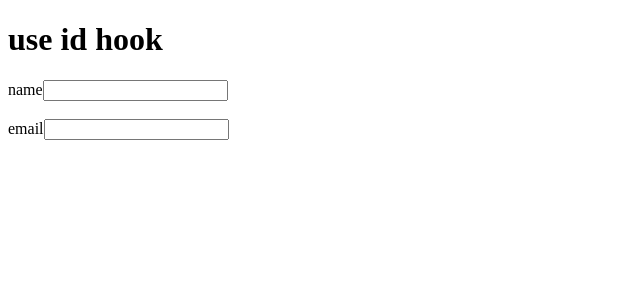
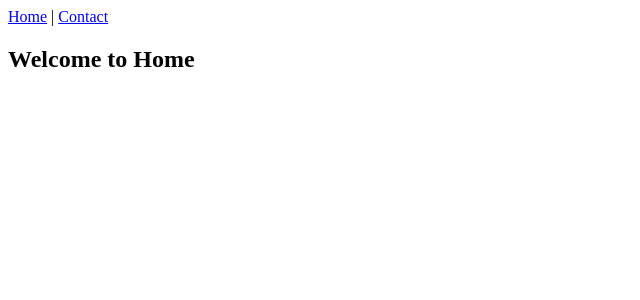
Before and after one commit to atifrafi/react-practice, a React (Vite) app: page / in a window 1280 px wide. Shown: the top 300 px of the page, without its empty margins (0-640 px from the left). Built offline with nearby package versions, Linux system fonts and the light colour scheme.

Commit message:
react router

```diff
--- a/package.json
+++ b/package.json
@@ -18,6 +18,7 @@
     "react": "^19.2.7",
     "react-bootstrap": "^2.10.10",
     "react-dom": "^19.2.7",
+    "react-router": "^7.18.1",
     "styled-components": "^6.4.3",
     "tailwindcss": "^4.3.2"
   },
--- a/src/App.jsx
+++ b/src/App.jsx
@@ -46,6 +46,8 @@ import UserProfile from "./components/33-context api/UserProfile";
 import GuestProfile from "./components/33-context api/GuestProfile";
 import FormHandling from "./components/34-useActionState hook/FormHandling";
 import ID from "./components/35-useID hook/ID";
+import { Link, Outlet } from 'react-router'
+
 
 const App = () => {
   const [hobby, setHobby] = useState();
@@ -80,8 +82,23 @@ const App = () => {
   const [user, setUser] = useState("Atif");
   return (
     <>
+      {/* for react router */}
+      {/* creating routes */}
+      {/* in main.jsx */}
+      {/* show links using react router link */}
+      <nav>
+        {/* link bhi react router ka part hai ju page ko reload hona se rokta hai */}
+        <Link to='/'>Home</Link>
+         {" | "}
+        <Link to='/contact'>Contact</Link>
+        {/* outlet component ka andar ka show krta hai */}
+        <Outlet/>
+      </nav>
+
+
+
     {/* for use id hook */}
-    <ID/>
+    {/* <ID/> */}
 
 
       {/* for use action state hook */}
--- a/src/main.jsx
+++ b/src/main.jsx
@@ -1,12 +1,28 @@
-import { StrictMode } from 'react'
+import { Children, StrictMode } from 'react'
 import { createRoot } from 'react-dom/client'
 // import './index.css'
 import App from './App.jsx'
+import { createBrowserRouter, RouterProvider } from 'react-router'
+import Home from './pages/Home.jsx'
+import ContactUs from './pages/ContactUs.jsx'
 // import 'bootstrap/dist/css/bootstrap.min.css';
 
+// createbrowserrouter
+// routes ko manage krta hai
+const router = createBrowserRouter([
+  { path: "/",
+    element: <App/>,
+    children:[
+      {path: "/", element: <Home/>},
+      {path: "contact", element: <ContactUs/>},
+    ]
+  }
+])
 
 createRoot(document.getElementById('root')).render(
-  <StrictMode>
-    <App/>
-  </StrictMode>,
+  // is se pura appliction mein routing karsakta hai
+  // routerprovider ko
+    <StrictMode>
+      <RouterProvider router={router}/>
+    </StrictMode>
 )
--- /dev/null
+++ b/src/pages/ContactUs.jsx
@@ -0,0 +1,9 @@
+const ContactUs = ()=>{
+    return(
+        <>
+        <h1>Contact Us page</h1>
+        </>
+    )
+}
+
+export default ContactUs
--- /dev/null
+++ b/src/pages/Home.jsx
@@ -0,0 +1,9 @@
+const Home = ()=>{
+    return(
+        <>
+        <h1>Welcome to Home</h1>
+        </>
+    )
+}
+
+export default Home
```
Also changed, not shown: 1 other file (tests, documents, lock files or other folders).
